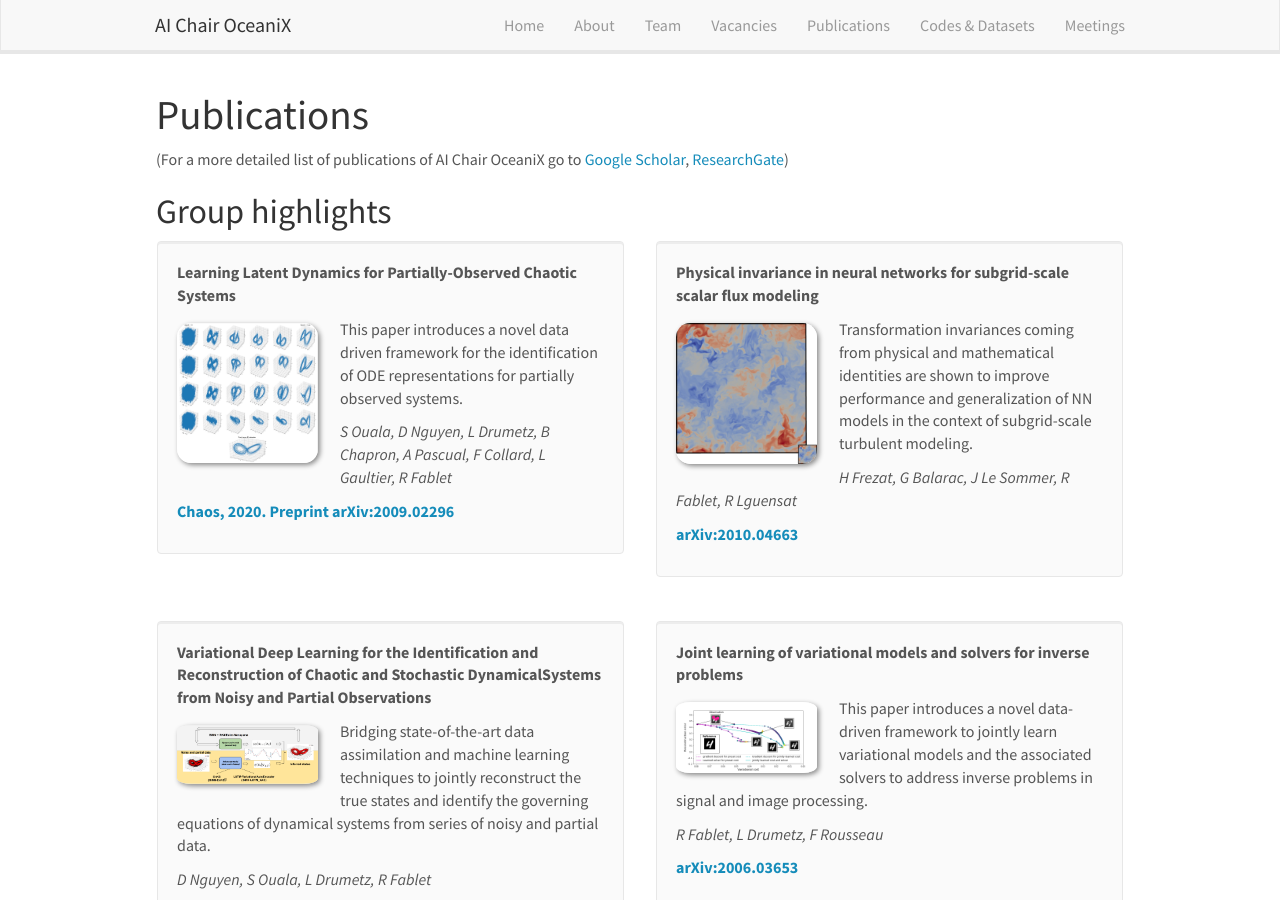
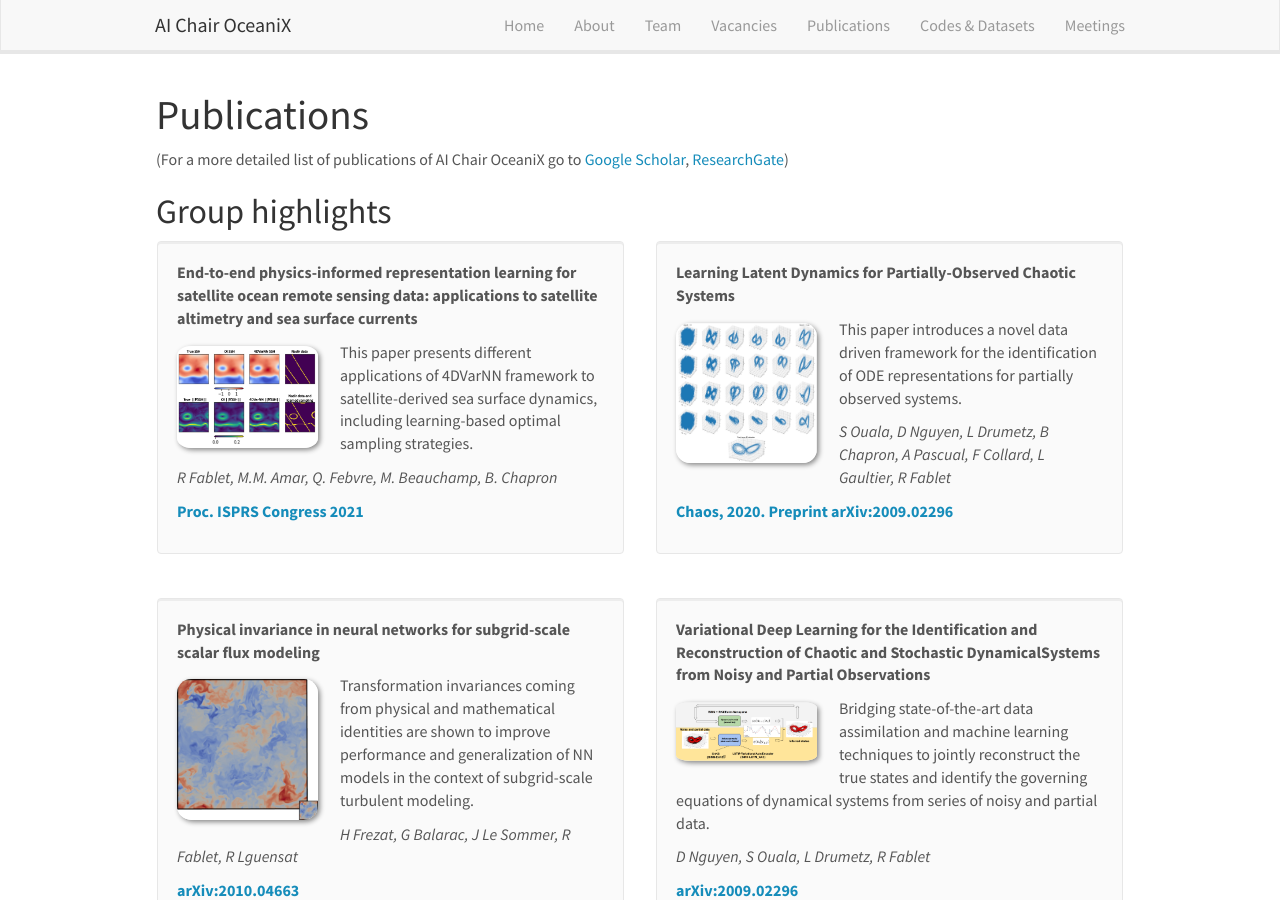
Before and after one commit to CIA-Oceanix/CIA-Oceanix.github.io, a Jekyll site: the page built from _pages/publications.md, in a window 1280 px wide and 900 px high. Built offline with Jekyll 4.4.1, drawn with Linux system fonts in a browser that asks for light colours; nearby versions of some CDN libraries.

Commit message:
Update publist.yml

```diff
--- a/_data/publist.yml
+++ b/_data/publist.yml
@@ -1,3 +1,13 @@
+- title: "End-to-end physics-informed representation learning for satellite ocean remote sensing data: applications to satellite altimetry and sea surface currents"
+  image: fig4dVarNN_SLASampling.jpg
+  description:  This paper presents different applications of 4DVarNN framework to satellite-derived sea surface dynamics, including learning-based optimal sampling strategies.
+  authors: R Fablet, M.M. Amar, Q. Febvre, M. Beauchamp, B. Chapron
+  link:
+    url: https://www.researchgate.net/publication/350592046_END-TO-END_PHYSICS-INFORMED_REPRESENTATION_LEARNING_FOR_SATELLITE_OCEAN_REMOTE_SENSING_DATA_APPLICATIONS_TO_SATELLITE_ALTIMETRY_AND_SEA_SURFACE_CURRENTS?_sg=kbSTkoLI1MYBFu7fmZWQzIaelSYMxFXfHnqqbRSJF1sUW9eIV7-1Rd_5xZmCppJGrNWuwzP8M0yO1mifXNF2RWgHw4j9Ii45eDI6uDOt.3y0ZjPo7_3rR7SjVJ_lkpGAoW9-zlpui9yel_3lzGOdXsUUVBa1OD7i38xchuKrtOFIGDyGtjd96Z9TL8SHlLA
+    display:  Proc. ISPRS Congress 2021
+  highlight: 1
+  news2:
+
 - title: "Learning Latent Dynamics for Partially-Observed Chaotic Systems"
   image: figChaos_SOuala2020.jpg
   description:  This paper introduces a novel data driven framework for the identification of ODE representations for partially observed systems.
```
